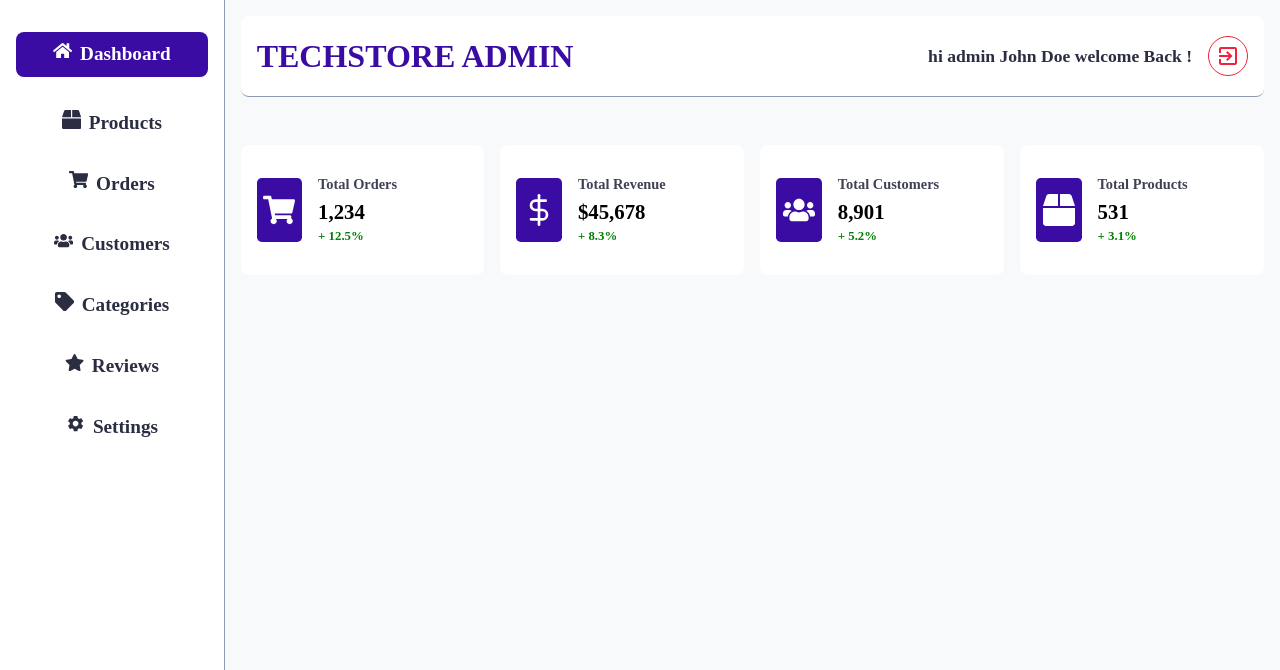
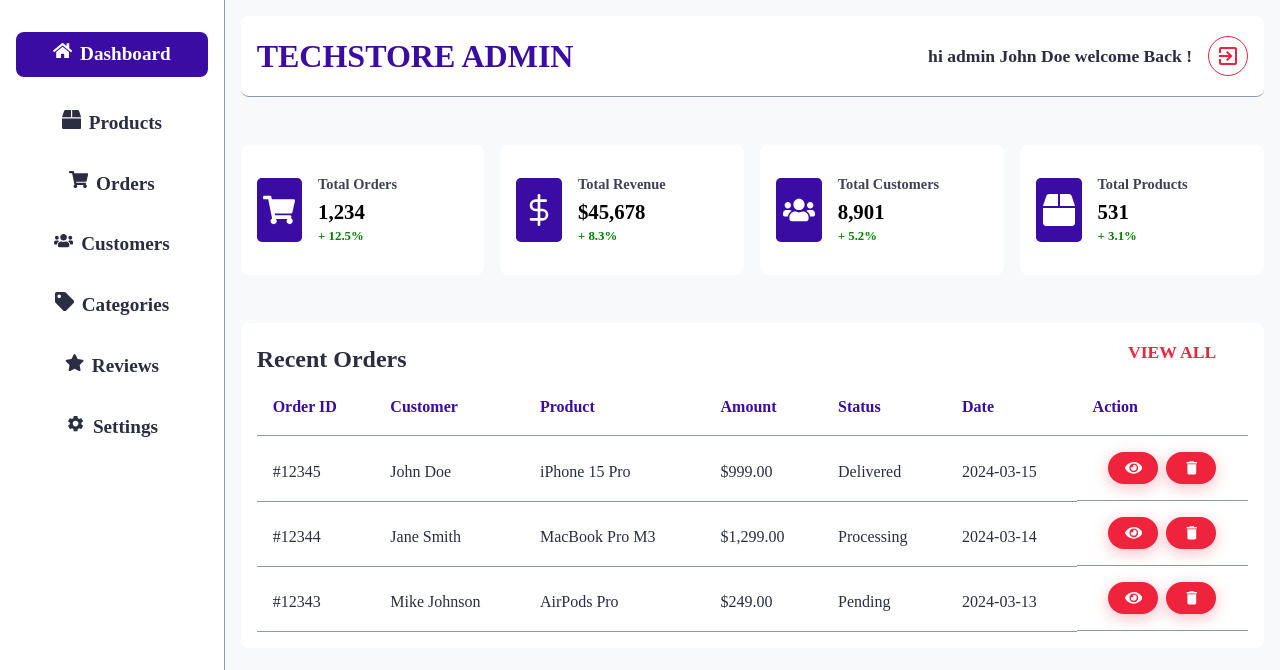
Before and after one commit to mohammadmehdidalvandii/techstore-front-end, a React (Vite) app: page /Admin in a window 1280 px wide. Shown: the top 670 px of the page. Built offline with nearby package versions, Linux system fonts and the light colour scheme.

Commit message:
created section RecentOrder for dashboard/admin

```diff
--- a/src/components/template/admin-panel/Dashboard/Dashboard.tsx
+++ b/src/components/template/admin-panel/Dashboard/Dashboard.tsx
@@ -1,11 +1,13 @@
 import React from 'react';
 import './Dashboard.css';
 import Stats from '../Stats/Stats';
+import RecentOrders from '../RecentOrders/RecentOrders';
 
 const Dashboard:React.FC = ()=>{
   return (
     <section className="dashboard_admin">
         <Stats/>
+        <RecentOrders/>
     </section>
   )
 }
--- /dev/null
+++ b/src/components/template/admin-panel/RecentOrders/RecentOrders.css
@@ -0,0 +1,19 @@
+.recentOrders{
+    display: block;
+    width: 100%;
+    margin-top: 3rem;
+    background-color: var(--white);
+    padding: 1rem;
+    border-radius: 0.5rem;
+}
+
+.admin_table .buttons{
+    display: flex;
+    align-items: center;
+    justify-content: center;
+    gap: 0.5rem;
+}
+.admin_table .buttons .btn{
+    width: 50px;
+    height: 2rem;
+}
--- /dev/null
+++ b/src/components/template/admin-panel/RecentOrders/RecentOrders.tsx
@@ -0,0 +1,71 @@
+import React from 'react';
+import './RecentOrders.css';
+import { NavLink } from 'react-router-dom';
+import { FaEye } from 'react-icons/fa';
+import { MdDelete } from 'react-icons/md';
+
+const RecentOrders:React.FC = ()=>{
+  return (
+    <section className="recentOrders">
+        <div className="title_link">
+            <h6 className='title'>Recent Orders</h6>
+            <NavLink to='/Admin/Orders' className='link'>View All</NavLink>
+        </div>
+        <div className="wrapper">
+               <table className="admin_table">
+                        <thead>
+                            <tr>
+                                <th>Order ID</th>
+                                <th>Customer</th>
+                                <th>Product</th>
+                                <th>Amount</th>
+                                <th>Status</th>
+                                <th>Date</th>
+                                <th>Action</th>
+                            </tr>
+                        </thead>
+                        <tbody>
+                            <tr>
+                                <td>#12345</td>
+                                <td>John Doe</td>
+                                <td>iPhone 15 Pro</td>
+                                <td>$999.00</td>
+                                <td><span className="status-badge delivered">Delivered</span></td>
+                                <td>2024-03-15</td>
+                                <td className='buttons'>
+                                    <button className="btn primary"><FaEye/></button>
+                                    <button className="btn primary"><MdDelete/></button>
+                                </td>
+                            </tr>
+                            <tr>
+                                <td>#12344</td>
+                                <td>Jane Smith</td>
+                                <td>MacBook Pro M3</td>
+                                <td>$1,299.00</td>
+                                <td><span className="status-badge processing">Processing</span></td>
+                                <td>2024-03-14</td>
+                                <td className='buttons'>
+                                    <button className="btn primary"><FaEye/></button>
+                                    <button className="btn primary"><MdDelete/></button>
+                                </td>
+                            </tr>
+                            <tr>
+                                <td>#12343</td>
+                                <td>Mike Johnson</td>
+                                <td>AirPods Pro</td>
+                                <td>$249.00</td>
+                                <td><span className="status-badge pending">Pending</span></td>
+                                <td>2024-03-13</td>
+                                <td className='buttons'>
+                                    <button className="btn primary"><FaEye/></button>
+                                    <button className="btn primary"><MdDelete/></button>
+                                </td>
+                            </tr>
+                        </tbody>
+                    </table>
+        </div>
+    </section>
+  )
+}
+
+export default RecentOrders
--- a/src/style/main.css
+++ b/src/style/main.css
@@ -243,7 +243,27 @@ td {
     font-size: 0.9rem;
     font-weight: 700;
 }
-
+/* title and link admin */
+.title_link{
+    display: flex;
+    align-items: center;
+    justify-content: space-between;
+}
+.title_link .title{
+    display: block;
+    font-family: var(--font-rubikBlack);
+    font-size: 1.5rem
+}
+.title_link .link{
+    display: block;
+    font-size: 1.1rem;
+    font-weight: 900;
+    color: var(--secondary-color);
+    transition: all 0.4s linear;
+    &:hover{
+        color: var(--primary-color);
+    }
+}
 /* Responsive  Utilities*/
 
 @media (max-width : 1360px) {
```
